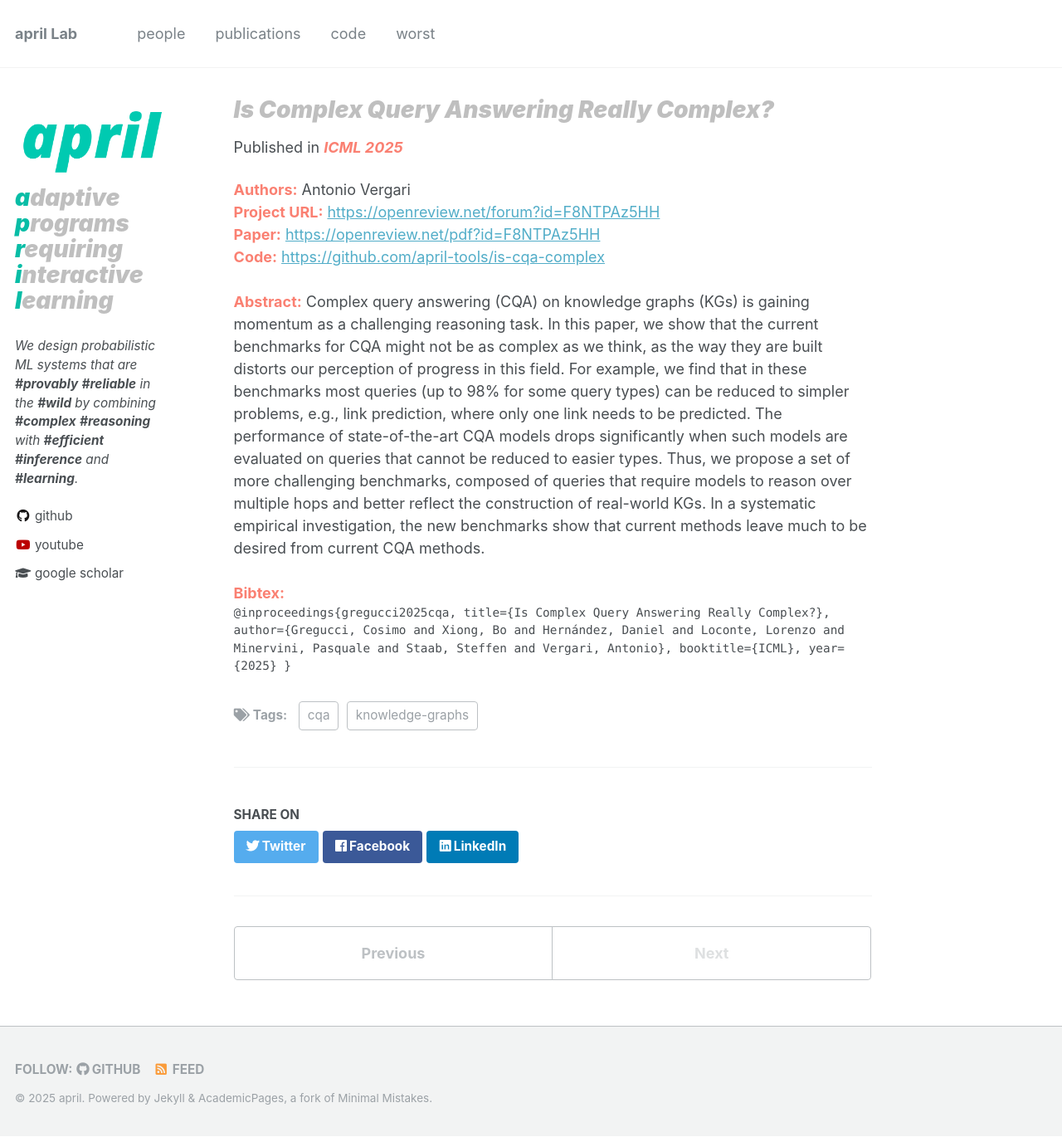
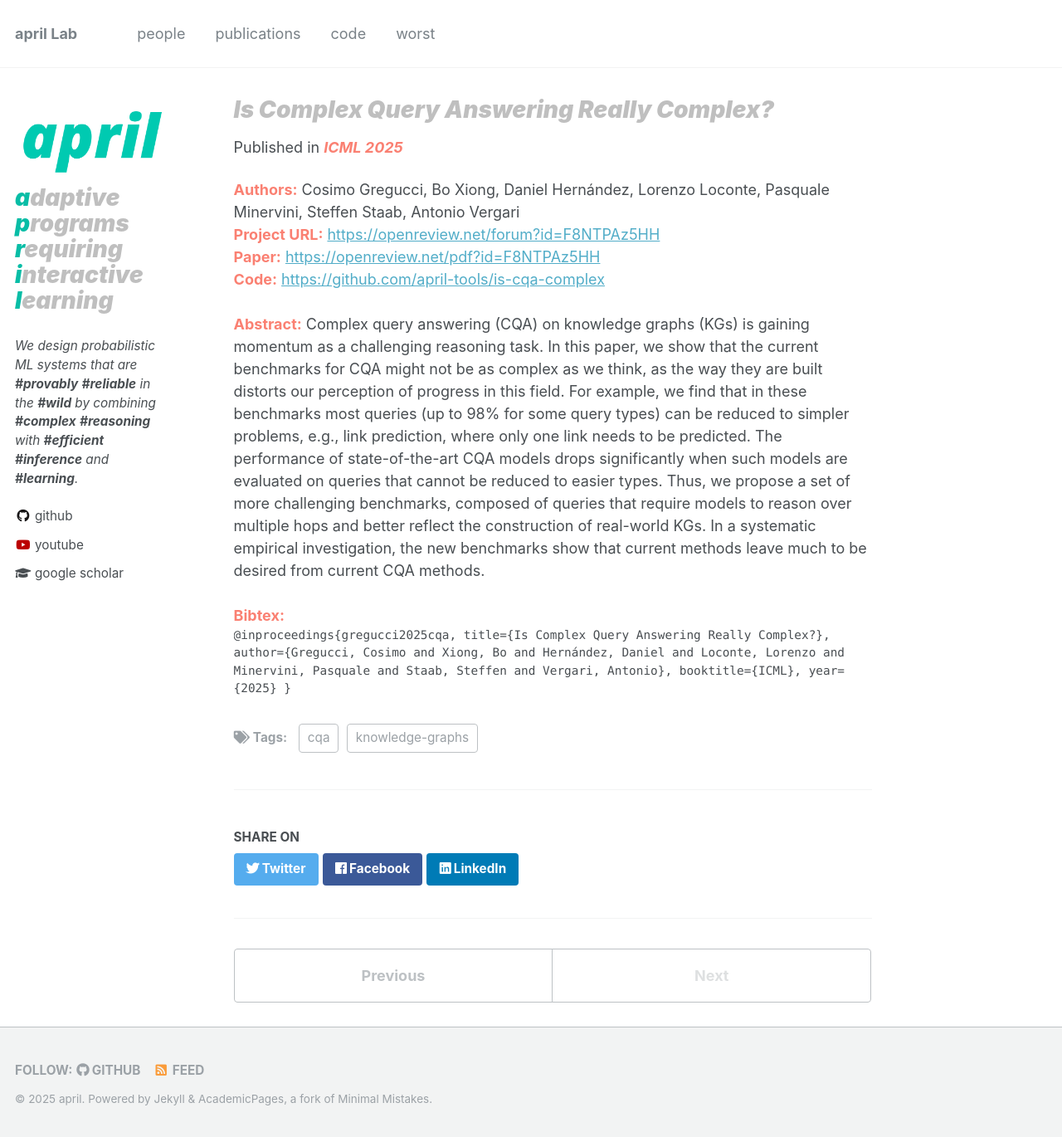
Before and after one commit to april-tools/april-tools.github.io, a Jekyll site: the page built from _publications/gregucci2025cqa.md, in a window 1280 px wide and 1370 px high. Shown: the whole window at 83% size. Built offline with Jekyll 4.4.1, drawn with Linux system fonts in a browser that asks for light colours; nearby versions of some CDN libraries.

Commit message:
Fix authors

```diff
--- a/_publications/gregucci2025cqa.md
+++ b/_publications/gregucci2025cqa.md
@@ -6,7 +6,7 @@ title:  "Is Complex Query Answering Really Complex?"
 date:   2025-05-01 00:00
 tags: cqa knowledge-graphs
 image: "/images/papers/gregucci2025cqa/cqa.png"
-authors: " Antonio Vergari"
+authors: "Cosimo Gregucci, Bo Xiong, Daniel Hernández, Lorenzo Loconte, Pasquale Minervini, Steffen Staab, Antonio Vergari"
 paperurl: "https://openreview.net/forum?id=F8NTPAz5HH"
 pdf: "https://openreview.net/pdf?id=F8NTPAz5HH"
 venue: "ICML 2025"
```
